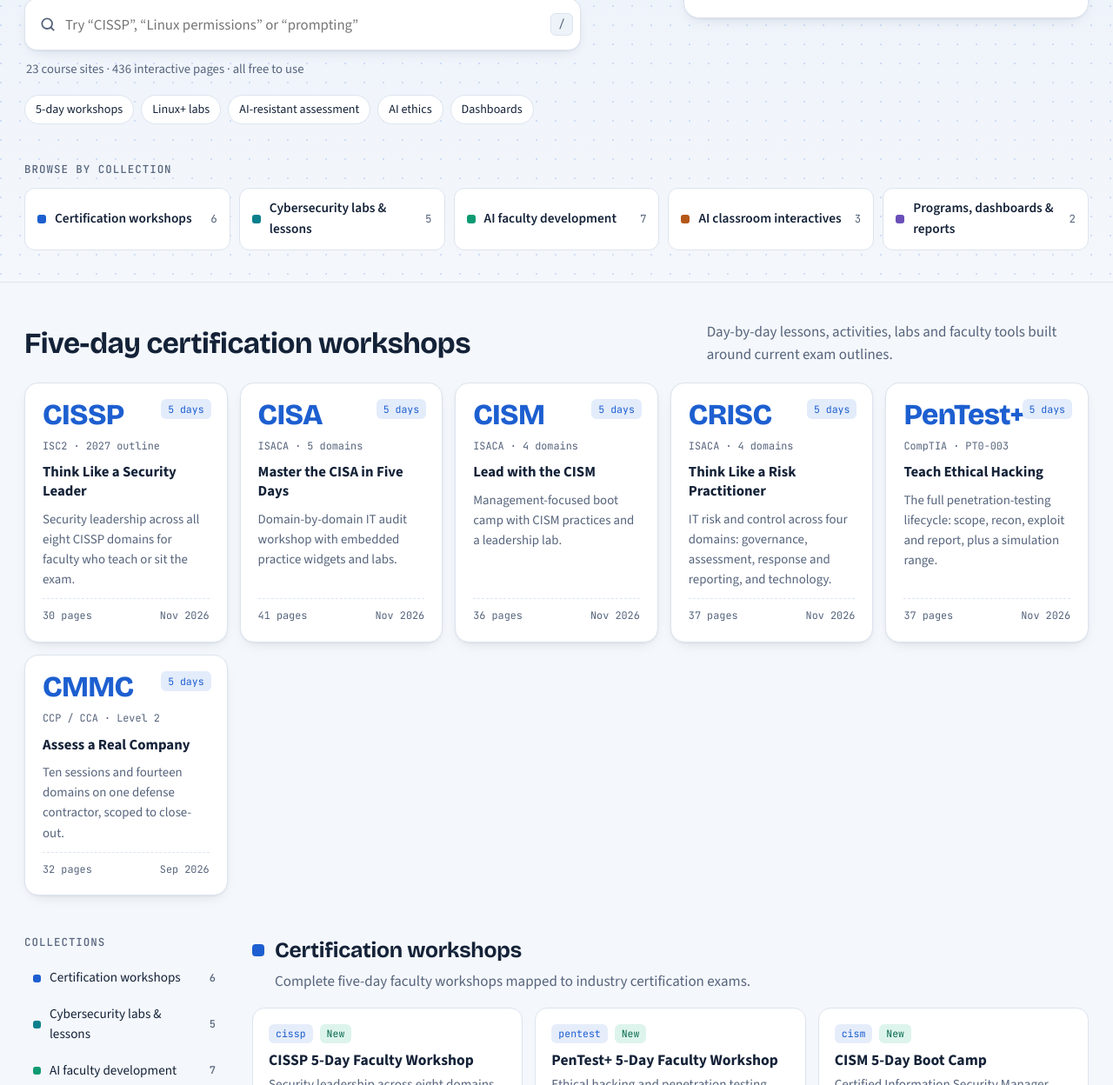
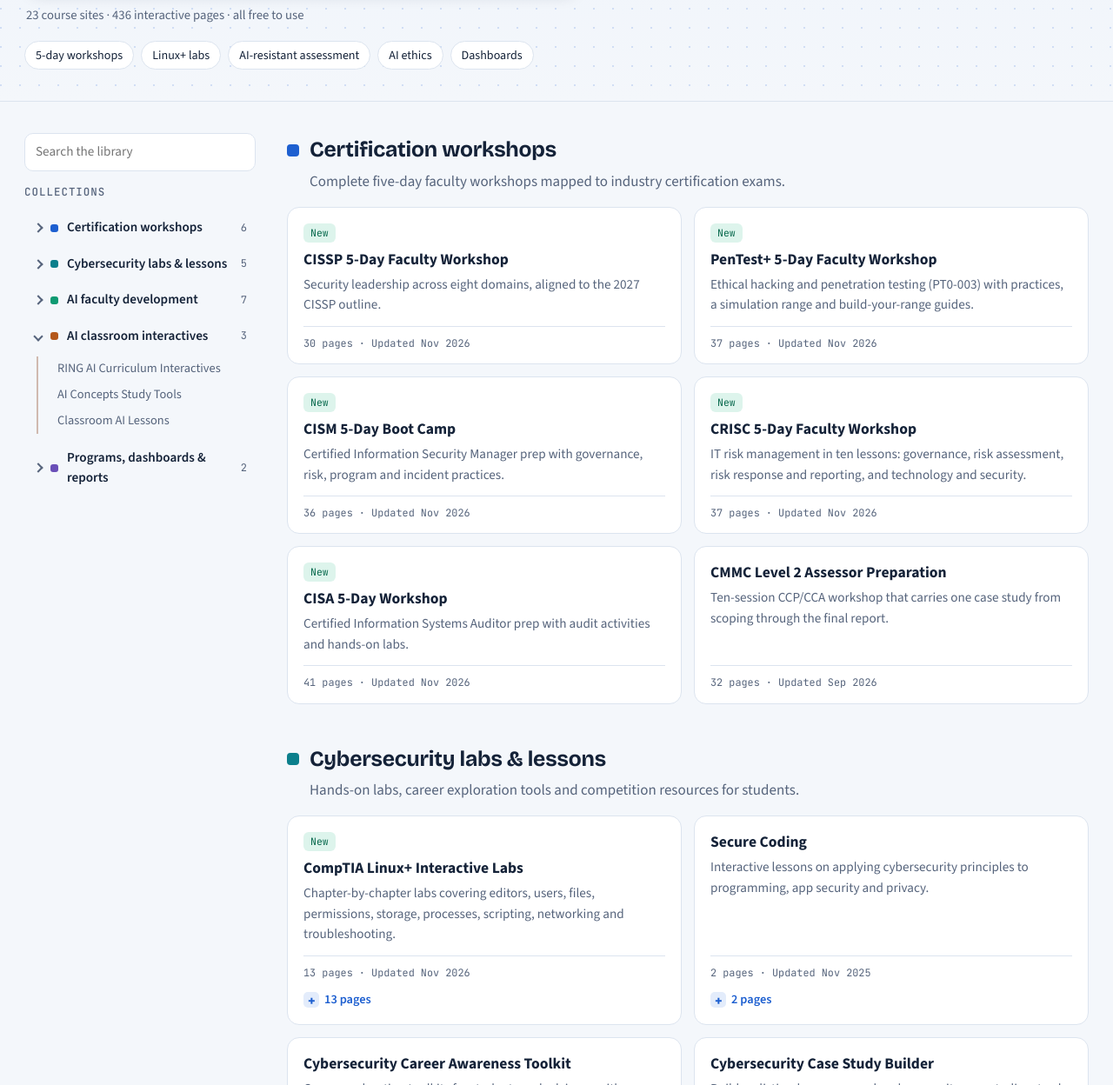
Before and after one commit to jjirik77/jjirik77.github.io, a plain HTML site: page index.html in a window 1280 px wide. Shown: the part 475-1723 px from the top of the page at 87% size. Drawn offline with nearby package versions, Linux system fonts and the light colour scheme.

Commit message:
Add files via upload

```diff
--- a/index.html
+++ b/index.html
@@ -36,13 +36,13 @@
   color-scheme: light;
 }
 *, *::before, *::after { box-sizing: border-box; }
-html { scroll-padding-top: 80px; }
+html { scroll-padding-top: 24px; }
 body {
   margin: 0; background: var(--bg); color: var(--ink);
   font-family: var(--body); font-size: 17px; line-height: 1.55;
   -webkit-font-smoothing: antialiased;
 }
-body::before { content: ""; position: fixed; inset: 0 0 auto; height: env(safe-area-inset-top, 0px); z-index: 30; background: var(--surface); }
+body::before { content: ""; position: fixed; inset: 0 0 auto; height: env(safe-area-inset-top, 0px); z-index: 30; background: var(--hero); }
 a { color: var(--accent); }
 :focus-visible { outline: 3px solid var(--mint); outline-offset: 2px; border-radius: 6px; }
 .wrap { max-width: 1280px; margin: 0 auto; padding-left: max(16px, env(safe-area-inset-left, 0px)); padding-right: max(16px, env(safe-area-inset-right, 0px)); }
@@ -50,31 +50,6 @@ a { color: var(--accent); }
 .vh { position: absolute; width: 1px; height: 1px; overflow: hidden; clip: rect(0 0 0 0); white-space: nowrap; }
 .skip { position: absolute; left: 12px; top: -60px; z-index: 50; background: var(--surface); padding: 8px 14px; border-radius: 6px; }
 .skip:focus { top: 12px; }
-
-/* ---------- Top bar ---------- */
-.topbar {
-  position: sticky; top: env(safe-area-inset-top, 0px); z-index: 20;
-  background: color-mix(in srgb, var(--surface) 88%, transparent);
-  backdrop-filter: saturate(150%) blur(10px); -webkit-backdrop-filter: saturate(150%) blur(10px);
-  border-bottom: 1px solid var(--line);
-}
-.topbar .wrap { display: flex; align-items: center; gap: 16px; padding-block: 10px; }
-.brand { display: inline-flex; align-items: center; gap: 10px; text-decoration: none; color: var(--ink); font-weight: 700; white-space: nowrap; }
-.mark {
-  display: grid; place-items: center; width: 34px; height: 34px; border-radius: 9px;
-  background: var(--accent); color: var(--surface); font-family: var(--display); font-weight: 800; font-size: .95rem; letter-spacing: .02em;
-}
-.brand small { display: block; font-weight: 500; color: var(--muted); font-size: .78rem; line-height: 1.1; }
-.brand b { display: block; font-family: var(--display); font-size: 1.02rem; line-height: 1.15; }
-.top-search { margin-left: auto; flex: 1; max-width: 360px; opacity: 0; pointer-events: none; transition: opacity .2s; }
-.topbar.scrolled .top-search { opacity: 1; pointer-events: auto; }
-.top-search input { width: 100%; padding: 8px 12px; border-radius: 9px; border: 1px solid var(--line); background: var(--surface-2); color: var(--ink); font: inherit; font-size: .95rem; }
-.gh-link {
-  display: inline-flex; align-items: center; gap: 8px; text-decoration: none; color: var(--ink);
-  border: 1px solid var(--line); background: var(--surface); padding: 7px 12px; border-radius: 9px; font-weight: 600; font-size: .92rem; white-space: nowrap;
-}
-.gh-link:hover { border-color: var(--accent); color: var(--accent); }
-@media (max-width: 720px) { .top-search { display: none; } .gh-link span { display: none; } .gh-link { margin-left: auto; } }
 
 /* ---------- Hero ---------- */
 .hero {
@@ -132,54 +107,45 @@ h1 em + em { color: var(--mint); }
 .profile .bio-link { display: inline-block; margin-top: 14px; font-weight: 600; font-size: .95rem; text-decoration: none; }
 .profile .bio-link:hover { text-decoration: underline; }
 
-/* Collection index */
-.index { margin-top: 6px; }
-.index h2, .section-h { font-family: var(--mono); font-size: .78rem; letter-spacing: .08em; text-transform: uppercase; color: var(--muted); margin: 0 0 12px; font-weight: 500; }
-.index-grid { display: grid; gap: 10px; grid-template-columns: repeat(auto-fill, minmax(210px, 1fr)); }
-.index-grid a {
-  display: flex; align-items: center; gap: 10px; text-decoration: none; color: var(--ink);
-  background: var(--surface); border: 1px solid var(--line); border-radius: 12px; padding: 11px 14px; font-weight: 600; font-size: .96rem;
-  transition: border-color .15s, transform .15s;
-}
-.index-grid a:hover { border-color: var(--c); transform: translateY(-1px); }
-.index-grid .dot { width: 10px; height: 10px; border-radius: 3px; background: var(--c); flex: none; }
-.index-grid .count { margin-left: auto; font-family: var(--mono); font-size: .78rem; color: var(--muted); font-weight: 400; }
-
-/* ---------- Featured workshops ---------- */
-.featured { padding-block: 44px 8px; }
-.feat-head { display: flex; flex-wrap: wrap; align-items: end; justify-content: space-between; gap: 8px 24px; margin-bottom: 18px; }
-.feat-head h2 { font-family: var(--display); font-size: clamp(1.6rem, 3vw, 2.1rem); letter-spacing: -.015em; margin: 0; }
-.feat-head p { margin: 0; color: var(--muted); max-width: 52ch; }
-.feat-grid { display: grid; gap: 14px; grid-template-columns: repeat(auto-fill, minmax(220px, 1fr)); }
-.feat {
-  position: relative; display: flex; flex-direction: column; gap: 10px; text-decoration: none; color: var(--ink);
-  background: var(--surface); border: 1px solid var(--line); border-radius: 16px; padding: 20px; box-shadow: var(--shadow);
-  transition: transform .18s, box-shadow .18s, border-color .18s; overflow: hidden;
-}
-.feat:hover { transform: translateY(-3px); box-shadow: var(--shadow-up); border-color: color-mix(in srgb, var(--accent) 40%, var(--line)); }
-.feat .code { font-family: var(--display); font-weight: 800; font-size: 2.1rem; line-height: 1; letter-spacing: -.02em; color: var(--accent); }
-.feat .exam { font-family: var(--mono); font-size: .74rem; color: var(--muted); }
-.feat h3 { font-size: 1.05rem; margin: 0; line-height: 1.3; }
-.feat p { margin: 0; font-size: .93rem; color: var(--muted); flex: 1; }
-.feat .meta { display: flex; justify-content: space-between; font-family: var(--mono); font-size: .74rem; color: var(--muted); padding-top: 10px; border-top: 1px dashed var(--line); }
-.feat .days { position: absolute; top: 18px; right: 18px; font-family: var(--mono); font-size: .72rem; background: var(--accent-soft); color: var(--accent); border-radius: 6px; padding: 3px 8px; }
+.section-h { font-family: var(--mono); font-size: .78rem; letter-spacing: .08em; text-transform: uppercase; color: var(--muted); margin: 0 0 12px; font-weight: 500; }
 
 /* ---------- Shelves ---------- */
 .layout { display: grid; gap: 32px; grid-template-columns: minmax(0, 1fr); padding-block: 36px 64px; }
-@media (min-width: 1040px) { .layout { grid-template-columns: 230px minmax(0, 1fr); } }
-.shelf-nav { display: none; }
+@media (min-width: 1040px) { .layout { grid-template-columns: 270px minmax(0, 1fr); } }
+/* Side menu: collections with a sub-menu of sites */
+.shelf-nav { min-width: 0; }
+.navbox > summary { list-style: none; cursor: pointer; display: flex; align-items: center; justify-content: space-between; background: var(--surface); border: 1px solid var(--line); border-radius: 12px; padding: 12px 16px; font-weight: 700; }
+.navbox > summary::-webkit-details-marker { display: none; }
+.navbox > summary::after { content: "+"; font-family: var(--mono); color: var(--accent); }
+.navbox[open] > summary::after { content: "−"; }
+.nav-search { margin: 12px 0 14px; }
+.nav-search input { width: 100%; padding: 9px 12px; border-radius: 10px; border: 1px solid var(--line); background: var(--surface); color: var(--ink); font: inherit; font-size: .95rem; }
+.nav-search input:focus { outline: none; border-color: var(--accent); }
 @media (min-width: 1040px) {
-  .shelf-nav { display: block; position: sticky; top: calc(76px + env(safe-area-inset-top, 0px)); align-self: start; }
+  .shelf-nav { position: sticky; top: calc(20px + env(safe-area-inset-top, 0px)); align-self: start; max-height: calc(100vh - 40px); overflow-y: auto; overscroll-behavior: contain; padding-right: 4px; }
+  .navbox > summary { display: none; }
+  .nav-search { margin-top: 0; }
 }
-.shelf-nav ul { list-style: none; margin: 0; padding: 0; display: grid; gap: 2px; }
-.shelf-nav a {
-  display: flex; align-items: center; gap: 10px; padding: 8px 10px; border-radius: 9px;
-  text-decoration: none; color: var(--ink); font-size: .95rem; font-weight: 500;
+.coll { border-radius: 10px; }
+.coll + .coll { margin-top: 2px; }
+.coll > summary {
+  list-style: none; cursor: pointer; display: flex; align-items: center; gap: 10px; padding: 8px 10px; border-radius: 9px;
+  font-size: .95rem; font-weight: 600; color: var(--ink);
 }
-.shelf-nav a:hover { background: var(--surface); }
-.shelf-nav a.active { background: var(--surface); box-shadow: var(--shadow); font-weight: 700; }
-.shelf-nav .dot { width: 9px; height: 9px; border-radius: 3px; background: var(--c); flex: none; }
-.shelf-nav .count { margin-left: auto; font-family: var(--mono); font-size: .75rem; color: var(--muted); }
+.coll > summary::-webkit-details-marker { display: none; }
+.coll > summary:hover { background: var(--surface); }
+.coll > summary .dot { width: 9px; height: 9px; border-radius: 3px; background: var(--c); flex: none; }
+.coll > summary .count { margin-left: auto; font-family: var(--mono); font-size: .75rem; color: var(--muted); font-weight: 400; }
+.coll > summary .chev { width: 8px; height: 8px; border-right: 2px solid var(--muted); border-bottom: 2px solid var(--muted); transform: rotate(-45deg); transition: transform .15s; flex: none; margin-left: 2px; }
+.coll[open] > summary .chev { transform: rotate(45deg); }
+.coll.active > summary { background: var(--surface); box-shadow: var(--shadow); }
+.coll ul { list-style: none; margin: 4px 0 8px 14px; padding: 0 0 0 12px; border-left: 2px solid color-mix(in srgb, var(--c) 30%, var(--line)); display: grid; gap: 1px; }
+.coll li a { display: block; padding: 5px 10px; border-radius: 7px; text-decoration: none; color: var(--muted); font-size: .9rem; line-height: 1.3; }
+.coll li a:hover { color: var(--ink); background: var(--surface); }
+.coll li a.here { color: var(--c); font-weight: 600; }
+.coll li[hidden] { display: none; }
+.card.flash { animation: flash 1.4s ease-out; }
+@keyframes flash { 0% { box-shadow: 0 0 0 3px var(--c); } 100% { box-shadow: 0 0 0 3px transparent; } }
 
 .shelf { margin-bottom: 44px; }
 .shelf[hidden] { display: none; }
@@ -196,6 +162,7 @@ h1 em + em { color: var(--mint); }
 }
 .card:hover { border-color: color-mix(in srgb, var(--c) 45%, var(--line)); box-shadow: var(--shadow); }
 .card-top { display: flex; align-items: center; gap: 8px; margin-bottom: 8px; }
+.card-top:empty { display: none; }
 .tag { font-family: var(--mono); font-size: .72rem; padding: 2px 8px; border-radius: 6px; color: var(--c); background: color-mix(in srgb, var(--c) 11%, var(--surface)); }
 .new { font-family: var(--mono); font-size: .72rem; padding: 2px 8px; border-radius: 6px; background: var(--mint-soft); color: #08694D; }
 .card h3 { margin: 0 0 6px; font-size: 1.1rem; line-height: 1.3; }
@@ -219,11 +186,6 @@ mark { background: #FFE9A8; color: inherit; border-radius: 3px; padding: 0 1px;
 .empty { display: none; text-align: center; padding: 40px 16px; color: var(--muted); background: var(--surface); border: 1px dashed var(--line); border-radius: 14px; }
 .empty.show { display: block; }
 
-/* ---------- Footer ---------- */
-footer { border-top: 1px solid var(--line); background: var(--surface); }
-footer .wrap { padding-block: 28px; display: flex; flex-wrap: wrap; gap: 12px 32px; justify-content: space-between; font-size: .92rem; color: var(--muted); }
-footer p { margin: 0; max-width: 62ch; }
-footer strong { color: var(--ink); }
 .to-top {
   position: fixed; right: calc(18px + env(safe-area-inset-right, 0px)); bottom: calc(18px + env(safe-area-inset-bottom, 0px));
   width: 44px; height: 44px; border-radius: 50%; display: grid; place-items: center; text-decoration: none;
@@ -238,20 +200,6 @@ footer strong { color: var(--ink); }
 <body>
 
 <a class="skip" href="#library">Skip to the library</a>
-
-<div class="topbar" id="topbar">
-  <div class="wrap">
-    <a class="brand" href="#top"><span class="mark" aria-hidden="true">JJ</span><span><b>Jiri Jirik</b><small>Teaching Library</small></span></a>
-    <div class="top-search">
-      <label class="vh" for="q2">Search the library</label>
-      <input id="q2" type="search" placeholder="Search the library" autocomplete="off">
-    </div>
-    <a class="gh-link" href="https://github.com/jjirik77?tab=repositories" target="_blank" rel="noopener">
-      <svg width="18" height="18" viewBox="0 0 16 16" fill="currentColor" aria-hidden="true"><path d="M8 0C3.58 0 0 3.58 0 8c0 3.54 2.29 6.53 5.47 7.59.4.07.55-.17.55-.38 0-.19-.01-.82-.01-1.49-2.01.37-2.53-.49-2.69-.94-.09-.23-.48-.94-.82-1.13-.28-.15-.68-.52-.01-.53.63-.01 1.08.58 1.23.82.72 1.21 1.87.87 2.33.66.07-.52.28-.87.51-1.07-1.78-.2-3.64-.89-3.64-3.95 0-.87.31-1.59.82-2.15-.08-.2-.36-1.02.08-2.12 0 0 .67-.21 2.2.82.64-.18 1.32-.27 2-.27.68 0 1.36.09 2 .27 1.53-1.04 2.2-.82 2.2-.82.44 1.1.16 1.92.08 2.12.51.56.82 1.27.82 2.15 0 3.07-1.87 3.75-3.65 3.95.29.25.54.73.54 1.48 0 1.07-.01 1.93-.01 2.2 0 .21.15.46.55.38A8.013 8.013 0 0016 8c0-4.42-3.58-8-8-8z"/></svg>
-      <span>View on GitHub</span>
-    </a>
-  </div>
-</div>
 
 <header class="hero" id="top">
   <div class="wrap">
@@ -294,26 +242,20 @@ footer strong { color: var(--ink); }
       <ul class="totals" id="totals" aria-label="Library totals"></ul>
       <a class="bio-link" href="bio.html">Read the full bio →</a>
     </aside>
-
-    <nav class="index" aria-labelledby="index-h" style="grid-column: 1 / -1;">
-      <h2 id="index-h">Browse by collection</h2>
-      <div class="index-grid" id="indexGrid"></div>
-    </nav>
   </div>
 </header>
 
-<section class="featured wrap" aria-labelledby="feat-h" id="featured">
-  <div class="feat-head">
-    <h2 id="feat-h">Five-day certification workshops</h2>
-    <p>Day-by-day lessons, activities, labs and faculty tools built around current exam outlines.</p>
-  </div>
-  <div class="feat-grid" id="featGrid"></div>
-</section>
-
 <div class="layout wrap" id="library">
   <nav class="shelf-nav" aria-label="Collections">
-    <h2 class="section-h">Collections</h2>
-    <ul id="nav"></ul>
+    <details class="navbox" id="navbox">
+      <summary>Browse collections</summary>
+      <div class="nav-search">
+        <label class="vh" for="q2">Search the library</label>
+        <input id="q2" type="search" placeholder="Search the library" autocomplete="off">
+      </div>
+      <h2 class="section-h">Collections</h2>
+      <div id="nav"></div>
+    </details>
   </nav>
   <main id="main">
     <div class="empty" id="empty">No resources match that search. Try a shorter word, such as “audit” or “agent”.</div>
@@ -321,13 +263,6 @@ footer strong { color: var(--ink); }
 </div>
 
 <a class="to-top" id="toTop" href="#top" aria-label="Back to top">↑</a>
-
-<footer>
-  <div class="wrap">
-    <p><strong>© 2025–2026 Jiri Jirik</strong><br>Created for educators with the Education Pathway National Center (EPNC), the National Cybersecurity Training &amp; Education Center (NCyTE) and Moraine Valley Community College.</p>
-    <p>Source: <a href="https://github.com/jjirik77?tab=repositories" target="_blank" rel="noopener">github.com/jjirik77</a><br>Related: <a href="https://sands-mvcc.github.io/MVCC/" target="_blank" rel="noopener">NCyTE AI-Generated Content Repository</a></p>
-  </div>
-</footer>
 
 <script>
 /* =========================================================
@@ -341,14 +276,6 @@ footer strong { color: var(--ink); }
    ========================================================= */
 const BASE = 'https://jjirik77.github.io/';
 
-const WORKSHOPS = [
-  { r: 'cissp',   code: 'CISSP',  exam: 'ISC2 · 2027 outline', t: 'Think Like a Security Leader', d: 'Security leadership across all eight CISSP domains for faculty who teach or sit the exam.' },
-  { r: 'cisa',    code: 'CISA',   exam: 'ISACA · 5 domains',   t: 'Master the CISA in Five Days', d: 'Domain-by-domain IT audit workshop with embedded practice widgets and labs.' },
-  { r: 'cism',    code: 'CISM',   exam: 'ISACA · 4 domains',   t: 'Lead with the CISM', d: 'Management-focused boot camp with CISM practices and a leadership lab.' },
-  { r: 'crisc',   code: 'CRISC',  exam: 'ISACA · 4 domains',   t: 'Think Like a Risk Practitioner', d: 'IT risk and control across four domains: governance, assessment, response and reporting, and technology.' },
-  { r: 'pentest', code: 'PenTest+', exam: 'CompTIA · PT0-003', t: 'Teach Ethical Hacking', d: 'The full penetration-testing lifecycle: scope, recon, exploit and report, plus a simulation range.' },
-  { r: 'cmmc',    code: 'CMMC',   exam: 'CCP / CCA · Level 2', t: 'Assess a Real Company', d: 'Ten sessions and fourteen domains on one defense contractor, scoped to close-out.' },
-];
 
 const COLLECTIONS = [
   { id: 'cert', name: 'Certification workshops', blurb: 'Complete five-day faculty workshops mapped to industry certification exams.', items: [
@@ -426,28 +353,15 @@ const totalPages = allItems.reduce((s, i) => s + i.n, 0);
 $('#totals').innerHTML = [
   [allItems.length, 'course sites'],
   [Math.floor(totalPages / 10) * 10 + '+', 'interactive pages'],
-  [WORKSHOPS.length, 'certification workshops'],
+  [COLLECTIONS.find(c => c.id === 'cert').items.length, 'certification workshops'],
 ].map(([b, s]) => `<li><b>${b}</b><span>${s}</span></li>`).join('');
 
-/* ---------- featured ---------- */
-$('#featGrid').innerHTML = WORKSHOPS.map(w => {
-  const it = allItems.find(i => i.r === w.r);
-  return `<a class="feat" href="${url(it)}" target="_blank" rel="noopener">
-    <span class="days">5 days</span>
-    <span class="code">${esc(w.code)}</span>
-    <span class="exam">${esc(w.exam)}</span>
-    <h3>${esc(w.t)}</h3>
-    <p>${esc(w.d)}</p>
-    <span class="meta"><span>${it.n} pages</span><span>${fmt(it.u)}</span></span>
-  </a>`;
-}).join('');
-
-/* ---------- index + nav ---------- */
-$('#indexGrid').innerHTML = COLLECTIONS.map(c =>
-  `<a href="#${c.id}" style="--c:${color(c.id)}"><span class="dot"></span><span>${esc(c.name)}</span><span class="count">${c.items.length}</span></a>`).join('');
-$('#nav').innerHTML = COLLECTIONS.map(c =>
-  `<li><a href="#${c.id}" data-id="${c.id}" style="--c:${color(c.id)}"><span class="dot"></span><span>${esc(c.name)}</span><span class="count" data-count="${c.id}">${c.items.length}</span></a></li>`).join('');
-
+/* ---------- side menu ---------- */
+$('#nav').innerHTML = COLLECTIONS.map((c, i) => `
+  <details class="coll" data-id="${c.id}" style="--c:${color(c.id)}"${i === 0 ? ' open' : ''}>
+    <summary><span class="chev" aria-hidden="true"></span><span class="dot" aria-hidden="true"></span><span>${esc(c.name)}</span><span class="count" data-count="${c.id}">${c.items.length}</span></summary>
+    <ul>${c.items.map(it => `<li data-r="${it.r}"><a href="#site-${it.r}" data-r="${it.r}">${esc(it.t)}</a></li>`).join('')}</ul>
+  </details>`).join('');
 /* ---------- shelves ---------- */
 const main = $('#main');
 COLLECTIONS.forEach(c => {
@@ -459,16 +373,15 @@ COLLECTIONS.forEach(c => {
   const grid = sec.querySelector('.cards');
   c.items.forEach(it => {
     const card = document.createElement('article');
-    card.className = 'card';
+    card.className = 'card'; card.id = 'site-' + it.r;
     card._search = [it.t, it.d, it.r, c.name, ...(it.p || []).map(p => p[1])].join(' ').toLowerCase();
     card._it = it;
     card.innerHTML = `
-      <div class="card-top"><span class="tag">${esc(it.r)}</span>${it.x ? '<span class="new">New</span>' : ''}</div>
+      <div class="card-top">${it.x ? '<span class="new">New</span>' : ''}</div>
       <h3><a href="${url(it)}" target="_blank" rel="noopener" data-f="t">${esc(it.t)}</a></h3>
       <p class="desc" data-f="d">${esc(it.d)}</p>
       <div class="foot">
-        <span class="path">${it.n} page${it.n > 1 ? 's' : ''} · ${fmt(it.u)}</span>
-        <a href="https://github.com/jjirik77/${esc(it.r)}" target="_blank" rel="noopener">Source</a>
+        <span class="path">${it.n} page${it.n > 1 ? 's' : ''} · Updated ${fmt(it.u)}</span>
       </div>
       ${it.p && it.p.length > 1 ? `<details class="pages"><summary>${it.p.length} pages</summary><ul>${
         it.p.map(([f, t]) => `<li><a href="${url(it, f)}" target="_blank" rel="noopener" data-f="p">${esc(t)}</a></li>`).join('')
@@ -494,6 +407,8 @@ function run(v) {
     card.hidden = !hit;
     if (hit) shown++;
     const it = card._it;
+    const li = document.querySelector(`#nav li[data-r="${it.r}"]`);
+    if (li) li.hidden = !hit;
     highlight(card.querySelector('[data-f="t"]'), it.t, term);
     highlight(card.querySelector('[data-f="d"]'), it.d, term);
     const det = card.querySelector('details');
@@ -511,6 +426,9 @@ function run(v) {
     s.hidden = n === 0;
     const cnt = document.querySelector(`[data-count="${s.id}"]`);
     if (cnt) cnt.textContent = n;
+    const coll = document.querySelector(`.coll[data-id="${s.id}"]`);
+    coll.hidden = n === 0;
+    if (term && n) coll.open = true;
   });
   $('#empty').classList.toggle('show', shown === 0);
   stats.textContent = term
@@ -527,23 +445,41 @@ document.querySelectorAll('.quick button').forEach(b => b.addEventListener('clic
 document.addEventListener('keydown', e => {
   if (e.key === '/' && !/input|textarea/i.test(document.activeElement.tagName)) {
     e.preventDefault();
-    (document.getElementById('topbar').classList.contains('scrolled') ? q2 : q).focus();
+    (window.scrollY > document.getElementById('top').offsetHeight - 60 && getComputedStyle(q2).display !== 'none' && q2.offsetParent ? q2 : q).focus();
   }
   if (e.key === 'Escape' && (document.activeElement === q || document.activeElement === q2)) { q.value = ''; sync(q, q2); }
 });
 run('');
 
-/* ---------- scroll state ---------- */
-const topbar = $('#topbar'), toTop = $('#toTop');
-const navLinks = [...document.querySelectorAll('.shelf-nav a')];
+/* ---------- side menu behaviour ---------- */
+const navbox = $('#navbox'), toTop = $('#toTop');
+const wide = matchMedia('(min-width: 1040px)');
+const syncNav = () => { navbox.open = wide.matches; };
+wide.addEventListener ? wide.addEventListener('change', syncNav) : wide.addListener(syncNav);
+syncNav();
+document.querySelectorAll('#nav li a').forEach(a => a.addEventListener('click', e => {
+  const card = document.getElementById('site-' + a.dataset.r);
+  if (!card) return;
+  e.preventDefault();
+  card.scrollIntoView({ block: 'center' });
+  card.classList.remove('flash'); void card.offsetWidth; card.classList.add('flash');
+  card.querySelector('h3 a').focus({ preventScroll: true });
+  if (!wide.matches) navbox.open = false;
+}));
+
+let lastActive = '';
 function onScroll() {
-  const y = window.scrollY;
-  const heroEnd = document.getElementById('top').offsetHeight - 60;
-  topbar.classList.toggle('scrolled', y > heroEnd);
-  toTop.classList.toggle('show', y > 600);
+  toTop.classList.toggle('show', window.scrollY > 600);
   let current = '';
-  document.querySelectorAll('.shelf:not([hidden])').forEach(s => { if (s.getBoundingClientRect().top < 140) current = s.id; });
-  navLinks.forEach(a => a.classList.toggle('active', a.dataset.id === current));
+  document.querySelectorAll('.shelf:not([hidden])').forEach(s => { if (s.getBoundingClientRect().top < 160) current = s.id; });
+  document.querySelectorAll('.coll').forEach(d => d.classList.toggle('active', d.dataset.id === current));
+  if (current && current !== lastActive && wide.matches && !q.value.trim()) {
+    document.querySelectorAll('.coll').forEach(d => { d.open = d.dataset.id === current; });
+  }
+  if (current) lastActive = current;
+  let here = '';
+  document.querySelectorAll('.card:not([hidden])').forEach(c => { if (c.getBoundingClientRect().top < innerHeight * 0.45) here = c.id; });
+  document.querySelectorAll('#nav li a').forEach(a => a.classList.toggle('here', 'site-' + a.dataset.r === here));
 }
 window.addEventListener('scroll', onScroll, { passive: true });
 onScroll();
```
